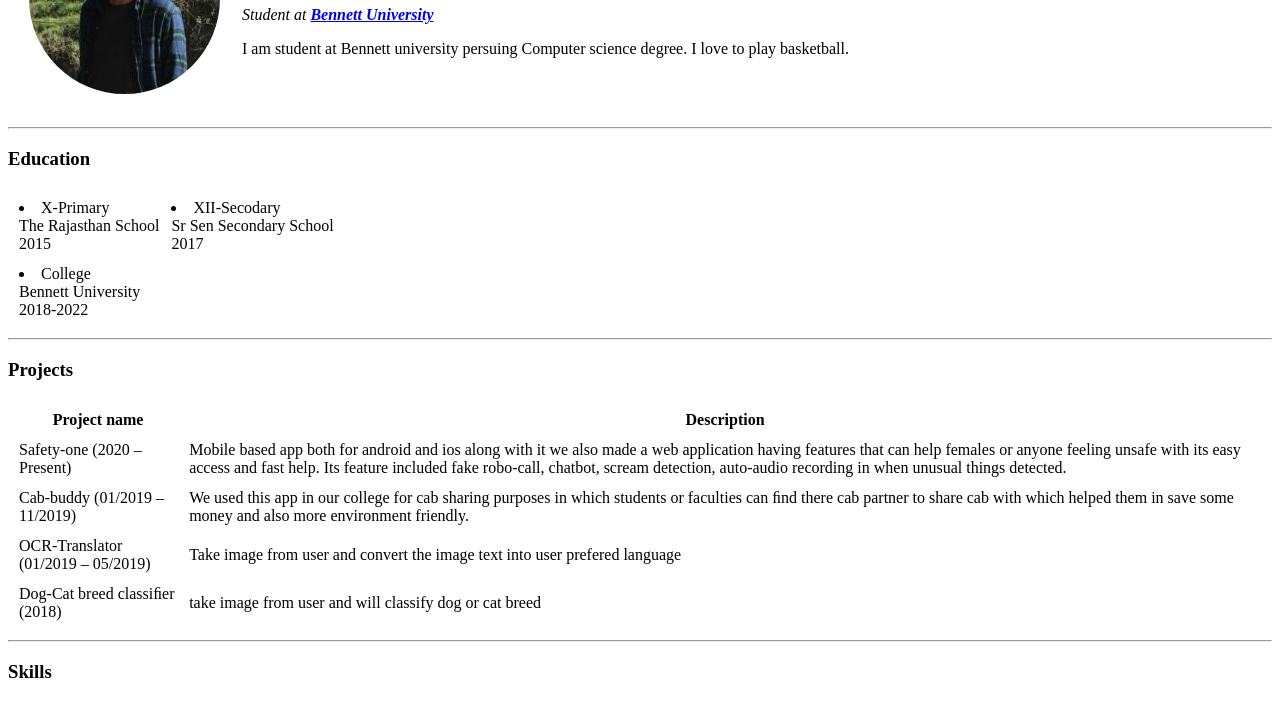
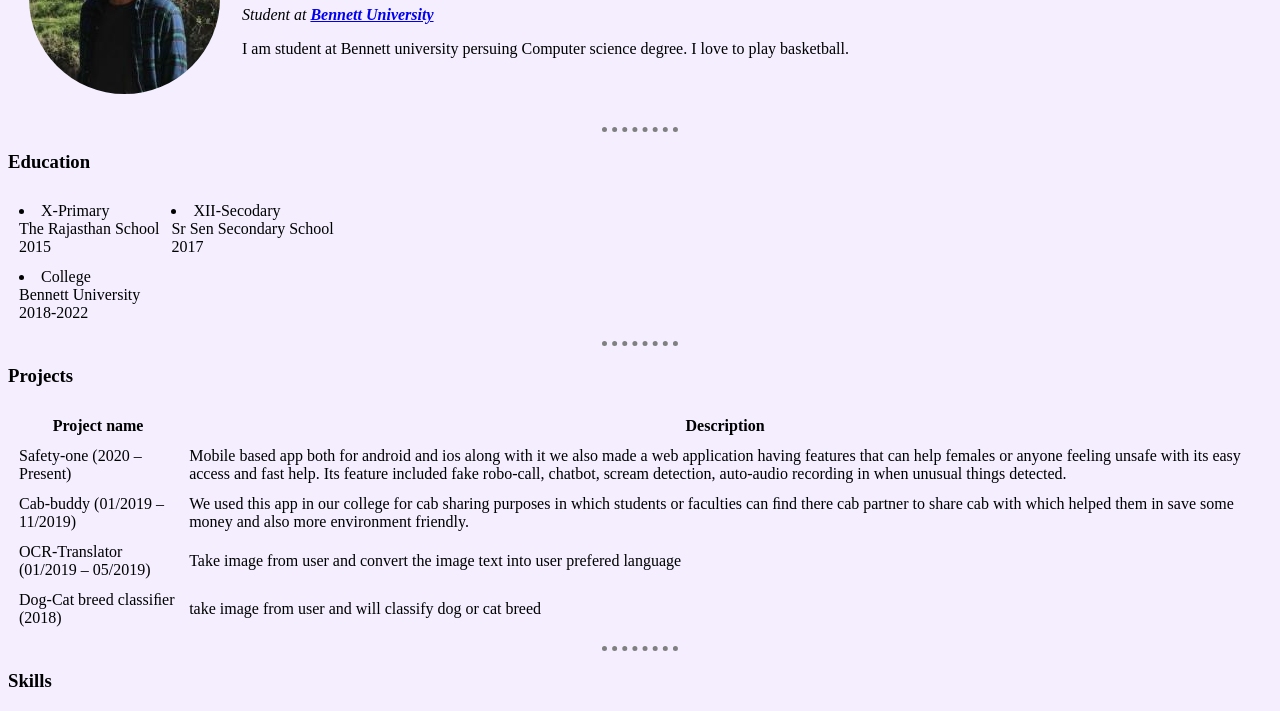
Before and after one commit to nikhil24agarwal/CV-template-using-HTML-and-CSS, a plain HTML site: page index.html in a window 1280 px wide. Shown: the part 126-837 px from the top of the page. Drawn offline with Linux system fonts and the light colour scheme.

Commit message:
internal css

```diff
--- a/index.html
+++ b/index.html
@@ -4,6 +4,19 @@
     <meta charset="UTF-8">
     <meta name="viewport" content="width=device-width, initial-scale=1.0">
     <title>Nikhil's personal Site</title>
+    <style>
+        body{
+            background-color:#f4eeff;
+        }
+        hr{
+            border-style:none;
+            border-top-style:dotted ;
+            border-color:grey ;
+            width: 6%;
+            border-width:5px ;
+
+        }
+    </style>
 </head>
 <body>
     <table cellspacing="20">
```
